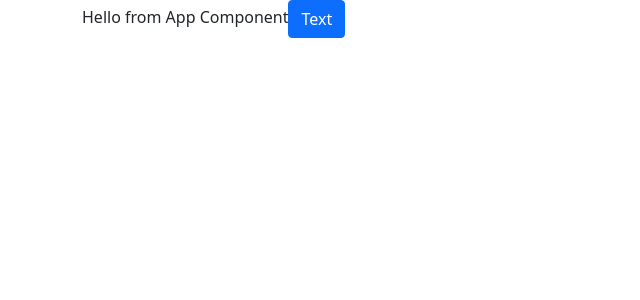
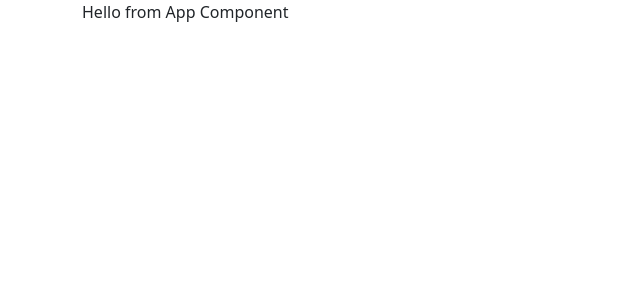
Before and after one commit to damianmalysza/ez-budget-frontend, a React (Create React App) app: page / in a window 1280 px wide. Shown: the top 300 px of the page, without its empty margins (0-640 px from the left). Built offline with nearby package versions, Linux system fonts and the light colour scheme.

Commit message:
added in bootstrap

```diff
--- a/src/App.js
+++ b/src/App.js
@@ -1,12 +1,10 @@
 import Container from "react-bootstrap/Container"
-import Button from 'react-bootstrap/Button'
 
 
 function App() {
   return (
     <Container>
      Hello from App Component
-     <Button>Text</Button>
     </Container>
   );
 }
```
